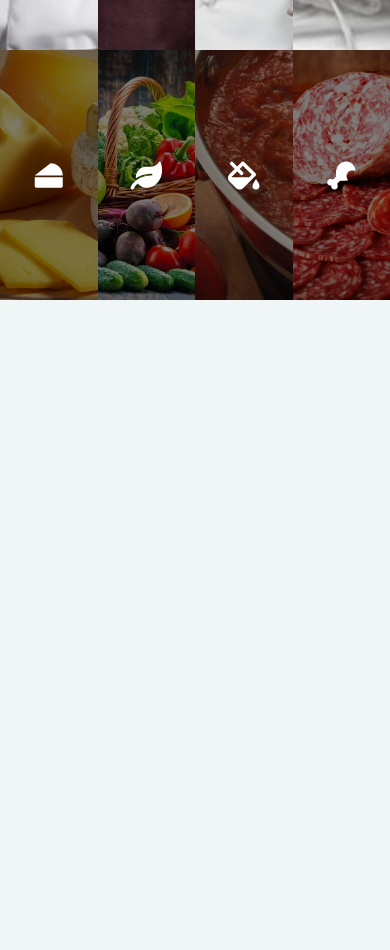
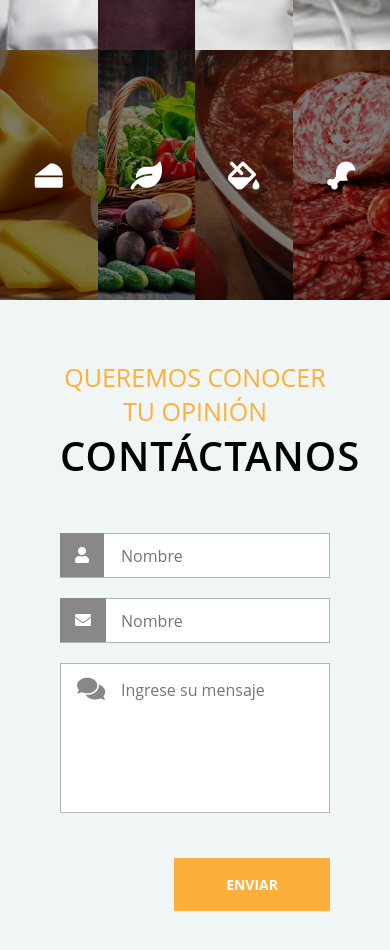
Before and after one commit to rancode10/website-worldpizza, a plain HTML site: page index.html in a window 390 px wide. Shown: the part 2402-3352 px from the top of the page. Before the commit the page ends 2702 px from the top, so only its background shows below. Drawn offline with Linux system fonts and the light colour scheme.

Commit message:
seccion de contacto terminada, html y css. Se agrego media query para ser responsivo

```diff
--- a/css/estilos.css
+++ b/css/estilos.css
@@ -471,6 +471,107 @@ body {
 
 
 
+/* SECCION CONTACTO */
+#contacto {
+    height: 100vh;
+    padding: 60px;
+    position: relative;
+}
+
+#formulario {
+    width: 70%;
+    margin: 50px auto;
+}
+
+.two-fiels {
+    display: flex;
+    justify-content: space-between;
+}
+
+.input-text, .input-email, .textarea{
+    border: 1px solid #b4b4b4;
+    color: #888;
+    background: #fff;
+    outline: none;
+    padding: 15px 60px;
+    height: 45px;
+    font-size: 16px;
+    margin-bottom: 20px;
+    transition: all 0.5s;
+}
+
+.textarea{
+    width: 100%;
+    height: 150px;
+    resize:none;
+}
+
+.input-text, .input-email{
+    width: 100%;
+}
+
+.inputConIcon{
+    position: relative;
+    width: 48%;
+}
+
+.inputConIcon i{
+    position: absolute;
+    left: 0;
+    padding: 14px 15px;
+    background: #888;
+    color: #fff;
+    transition: all 0.5s;
+}
+
+.textareaIcon{
+    width: 100%;
+}
+
+.textareaIcon i{
+    background: transparent;
+    color: #888;
+    padding: 0;
+    font-size: 25px;
+    left: 17px;
+    top: 13px;
+    transition: all 0.5s;
+}
+
+.inputConIcon input:focus,
+.inputConIcon textarea:focus{
+     border: 1px solid var(--color-primario);
+}
+
+.inputConIcon input:focus + i{
+    background: var(--color-primario);
+}
+
+.inputConIcon textarea:focus + i{
+    color: var(--color-primario);
+}
+
+.fiels-btn{
+    width: 100%;
+    display: flex;
+    justify-content: flex-end;
+}
+
+.btn-input{
+    padding: 15px 50px;
+}
+
+.btn-input:hover{
+    padding: 15px 65px;
+}
+
+
+
+
+
+
+
+
 /* MEDIA QUERY */
 @media screen and (max-width: 850px) {
     /* SLIDER PRODUCTOS */
@@ -577,4 +678,17 @@ body {
     .info-ingre .txt-ingre {
         display: none;
     }
+
+    /* CONTACTOS */
+    #formulario{
+        width: 100%;
+   }
+
+   .two-fiels{
+        flex-direction: column;
+   }
+
+   .inputConIcon{
+        width: 100%;
+   }
 }
--- a/index.html
+++ b/index.html
@@ -250,6 +250,40 @@
         </div>
     </section>
 
+    <!-- SECCION CONTACTO -->
+    <section id="contacto">
+        <div class="titulo-contacto">
+            <h2 class="subtitulo">Queremos conocer tu opinión</h2>
+            <h1 class="titulos">Contáctanos</h1>
+        </div>
+
+        <form action="" id="formulario">
+            <div class="two-fiels">
+                <div class="inputConIcon">
+                    <input type="text" id="nombre" name="nombre" class="input-text" placeholder="Nombre">
+                    <i class="fas fa-user"></i>
+                </div>
+
+                <div class="inputConIcon">
+                    <input type="email" id="email" name="email" class="input-text" placeholder="Nombre">
+                    <i class="fas fa-envelope"></i>
+                </div>
+            </div>
+
+            <div class="fiels">
+                <div class="inputConIcon textareaIcon">
+                    <textarea name="comentarios" id="comentarios" class="textarea" placeholder="Ingrese su mensaje"></textarea>
+                    <i class="fas fa-comments"></i>
+                </div>
+            </div>
+
+            <div class="fiels-btn">
+                <input type="submit" class="btn btn-input" value="Enviar">
+            </div>
+        </form>
+    </section>
+
+
     <script src="js/app.js"></script>
 </body>
 
```
